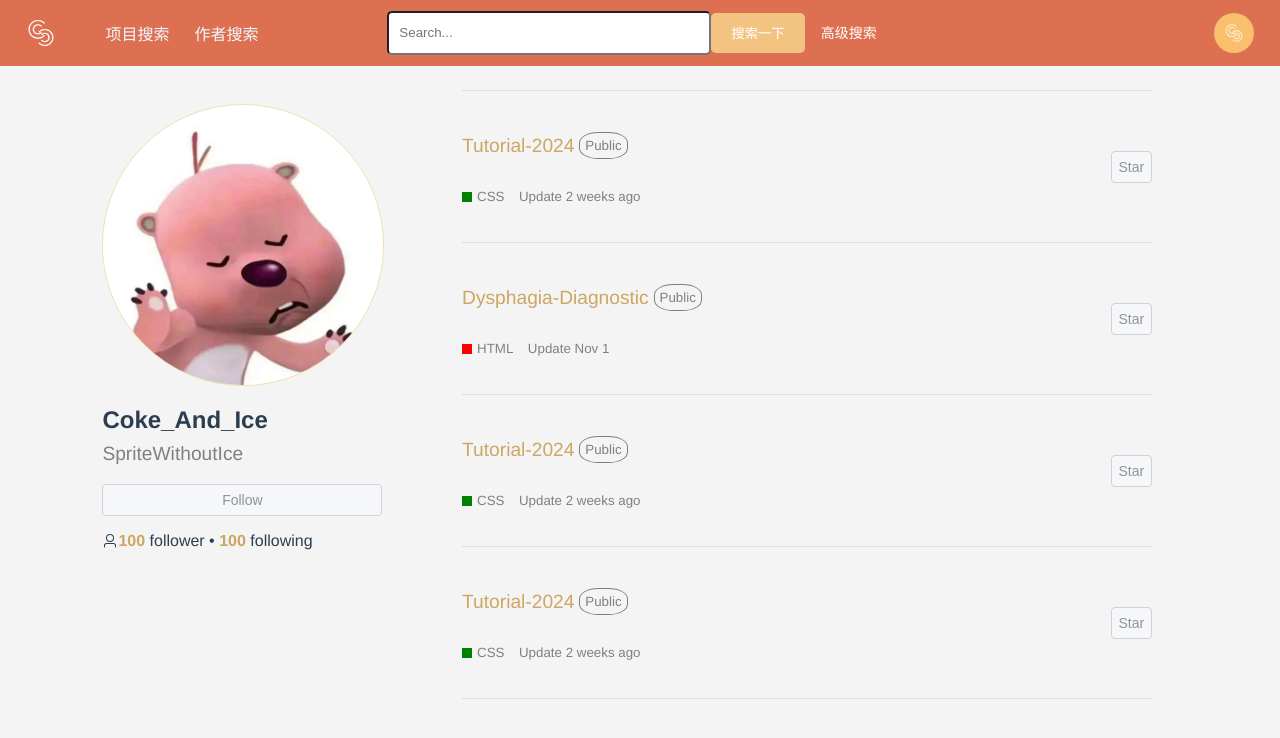
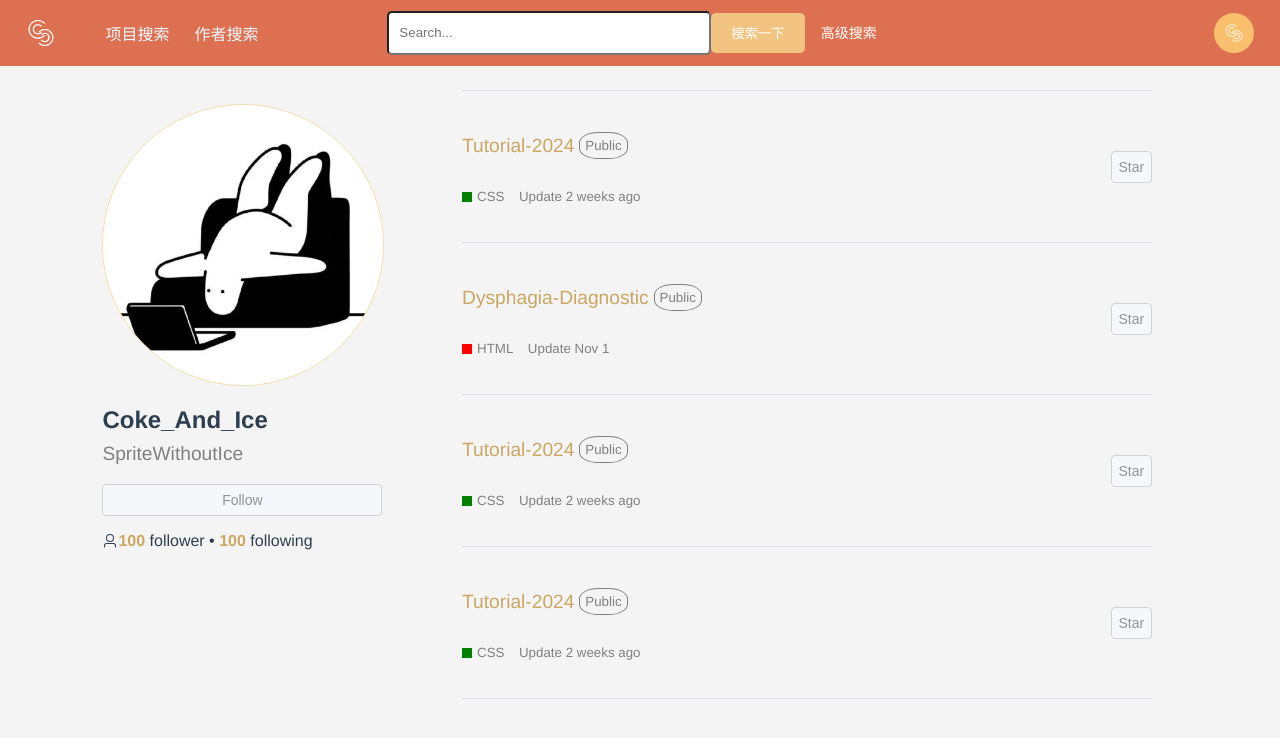
Before and after one commit to Keith1276/openSourceProject, a Vue app: page /personal in a window 1280 px wide. Shown: the top 738 px of the page. Built offline with nearby package versions, Linux system fonts and the light colour scheme; what vue3typed would draw is missing.

Commit message:
修改头像

```diff
--- a/src/page/personal/index.vue
+++ b/src/page/personal/index.vue
@@ -7,7 +7,7 @@
           <el-avatar
             class="avatar"
             fit="fill"
-            :src="require('@/asset/scholarSearch/avatar.jpg')"
+            :src="require('@/asset/scholarSearch/lyh.jpg')"
           />
         </div>
         <div class="info-container">
```
Also changed, not shown: src/asset/scholarSearch/lyh.jpg (added).
